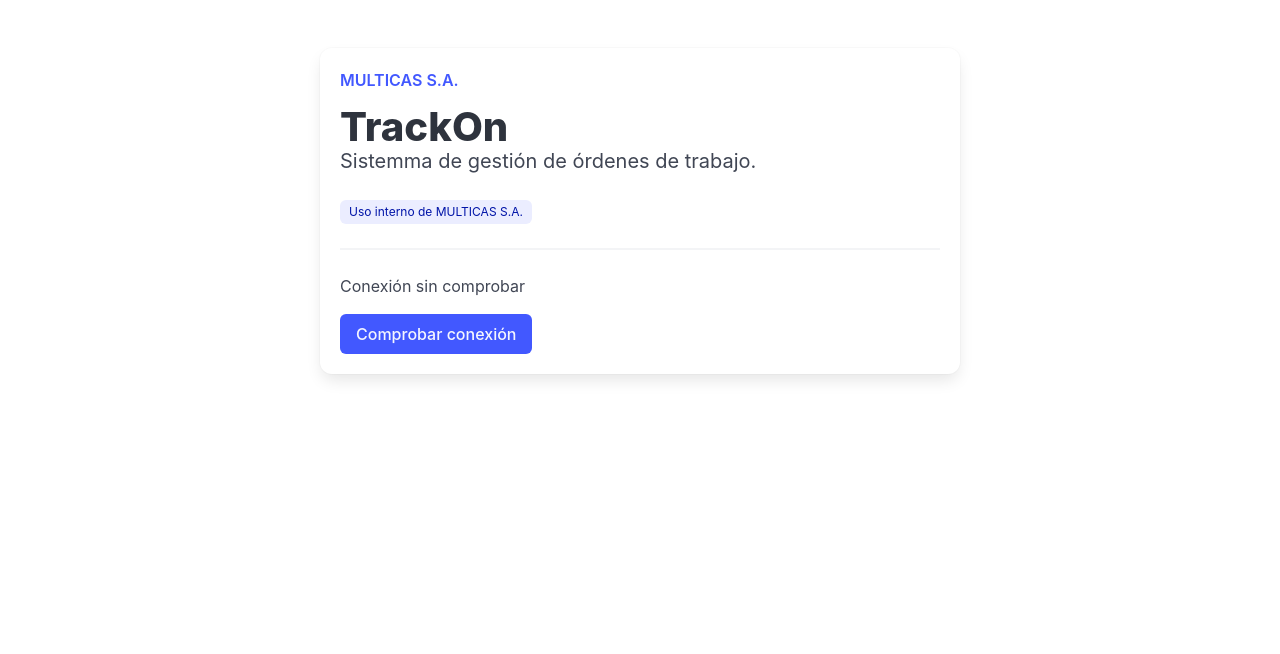
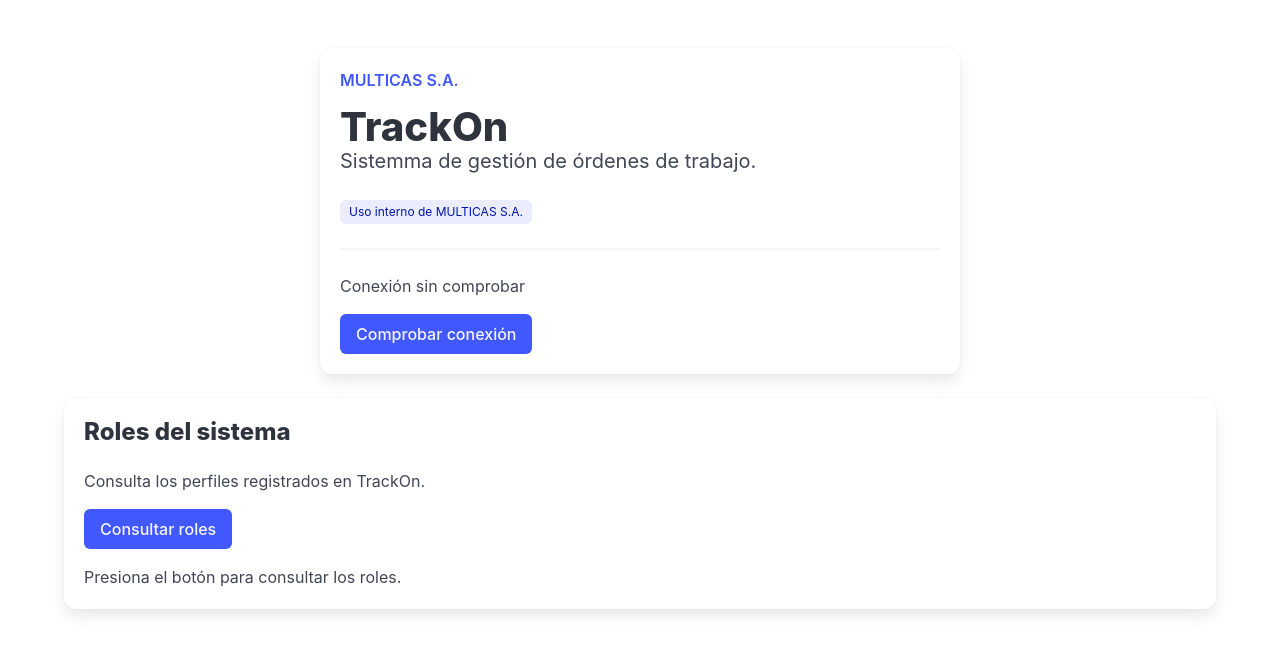
Before and after one commit to NuppyOz/TrackOn, a React (Vite) app in the folder apps/web/: page / in a window 1280 px wide. Shown: the top 654 px of the page. Built offline with nearby package versions, Linux system fonts and the light colour scheme.

Commit message:
feat(web): consultar y mostrar roles desde la API

```diff
--- a/apps/web/src/App.tsx
+++ b/apps/web/src/App.tsx
@@ -1,5 +1,7 @@
 import './App.css'
 import { useState } from 'react'
+
+import RolesList from './features/roles/RolesList';
 
 function App() {
   const [mensaje, setMensaje] = useState('Conexión sin comprobar');
@@ -56,6 +58,7 @@
               {cargando ? 'Comprobando...' : 'Comprobar conexión'}
           </button>
         </div>
+        <RolesList />
       </div>
     </main>
   )
--- /dev/null
+++ b/apps/web/src/features/roles/RolesList.tsx
@@ -0,0 +1,106 @@
+import { useState } from 'react'
+import { listarRoles } from './roles.api'
+import type { Rol } from './roles.types'
+
+type Estado =
+  | { tipo: 'inicial' }
+  | { tipo: 'cargando' }
+  | { tipo: 'exito'; roles: Rol[] }
+  | { tipo: 'error'; mensaje: string }
+
+export default function RolesList() {
+  const [estado, setEstado] = useState<Estado>({
+    tipo: 'inicial',
+  })
+
+  async function cargarRoles() {
+    setEstado({ tipo: 'cargando' })
+
+    try {
+      const roles = await listarRoles()
+      setEstado({ tipo: 'exito', roles })
+    } catch {
+      setEstado({
+        tipo: 'error',
+        mensaje: 'No se pudieron cargar los roles. Inténtalo nuevamente.',
+      })
+    }
+  }
+
+  const cargando = estado.tipo === 'cargando'
+
+  return (
+    <section className="box" aria-labelledby="roles-titulo">
+      <h2 id="roles-titulo" className="title is-4">
+        Roles del sistema
+      </h2>
+
+      <p className="mb-4">
+        Consulta los perfiles registrados en TrackOn.
+      </p>
+
+      <button
+        type="button"
+        className="button is-link mb-4"
+        onClick={cargarRoles}
+        disabled={cargando}
+      >
+        {cargando ? 'Cargando…' : 'Consultar roles'}
+      </button>
+
+      <div role="status">
+        {estado.tipo === 'inicial' && (
+          <p>Presiona el botón para consultar los roles.</p>
+        )}
+
+        {cargando && <p>Consultando los roles…</p>}
+
+        {estado.tipo === 'exito' && (
+          <p className="mb-3">
+            {estado.roles.length === 0
+              ? 'No hay roles registrados.'
+              : `Roles encontrados: ${estado.roles.length}.`}
+          </p>
+        )}
+      </div>
+
+      {estado.tipo === 'error' && (
+        <div className="notification is-danger is-light" role="alert">
+          {estado.mensaje}
+        </div>
+      )}
+
+      {estado.tipo === 'exito' && estado.roles.length > 0 && (
+        <div className="table-container">
+          <table className="table is-fullwidth is-striped is-hoverable">
+            <caption className="has-text-left mb-2">
+              Perfiles y descripción de sus funciones
+            </caption>
+
+            <thead>
+              <tr>
+                <th scope="col">Código</th>
+                <th scope="col">Nombre</th>
+                <th scope="col">Descripción</th>
+              </tr>
+            </thead>
+
+            <tbody>
+              {estado.roles.map((rol) => (
+                <tr key={rol.id}>
+                  <td>
+                    <span className="tag is-link is-light">
+                      {rol.cod}
+                    </span>
+                  </td>
+                  <th scope="row">{rol.nombre}</th>
+                  <td>{rol.descripcion ?? 'Sin descripción'}</td>
+                </tr>
+              ))}
+            </tbody>
+          </table>
+        </div>
+      )}
+    </section>
+  )
+}
--- /dev/null
+++ b/apps/web/src/features/roles/roles.api.ts
@@ -0,0 +1,53 @@
+import type { Rol, ListarRolesResponse } from './roles.types'
+
+function isRol(
+    valor: unknown): valor is Rol {
+    if (typeof valor !== 'object' || valor === null){
+        return false
+    }
+
+    return (
+        'id' in valor &&
+        typeof valor.id === 'number' &&
+        Number.isInteger(valor.id) &&
+        valor.id > 0 &&
+        'cod' in valor &&
+        typeof valor.cod === 'string' &&
+        'nombre' in valor &&
+        typeof valor.nombre === 'string' &&
+        'descripcion' in valor &&
+        (
+            typeof valor.descripcion === 'string' ||
+            valor.descripcion === null
+        )
+    )
+}
+
+function isResponseRoles(
+    valor: unknown,): valor is ListarRolesResponse {
+        return (
+            typeof valor === 'object' &&
+            valor !== null &&
+            'data' in valor &&
+            Array.isArray(valor.data) &&
+            valor.data.every(isRol)
+        )
+}
+
+export async function listarRoles(): Promise<Rol[]> {
+    const response = await fetch('/api/roles', {
+        signal: AbortSignal.timeout(5000),
+    })
+
+    if(!response.ok){
+        throw new Error('No se pudieron obtener los roles.')
+    }
+
+    const content: unknown = await response.json()
+
+    if(!isResponseRoles(content)){
+        throw new Error('La respuesta de roles tiene un formato inadecuado.')
+    }
+
+    return content.data
+}
```
Also changed, not shown: apps/web/src/features/roles/roles.types.ts (added, +10 -0 lines), 3 other files (tests, documents, lock files or other folders).
